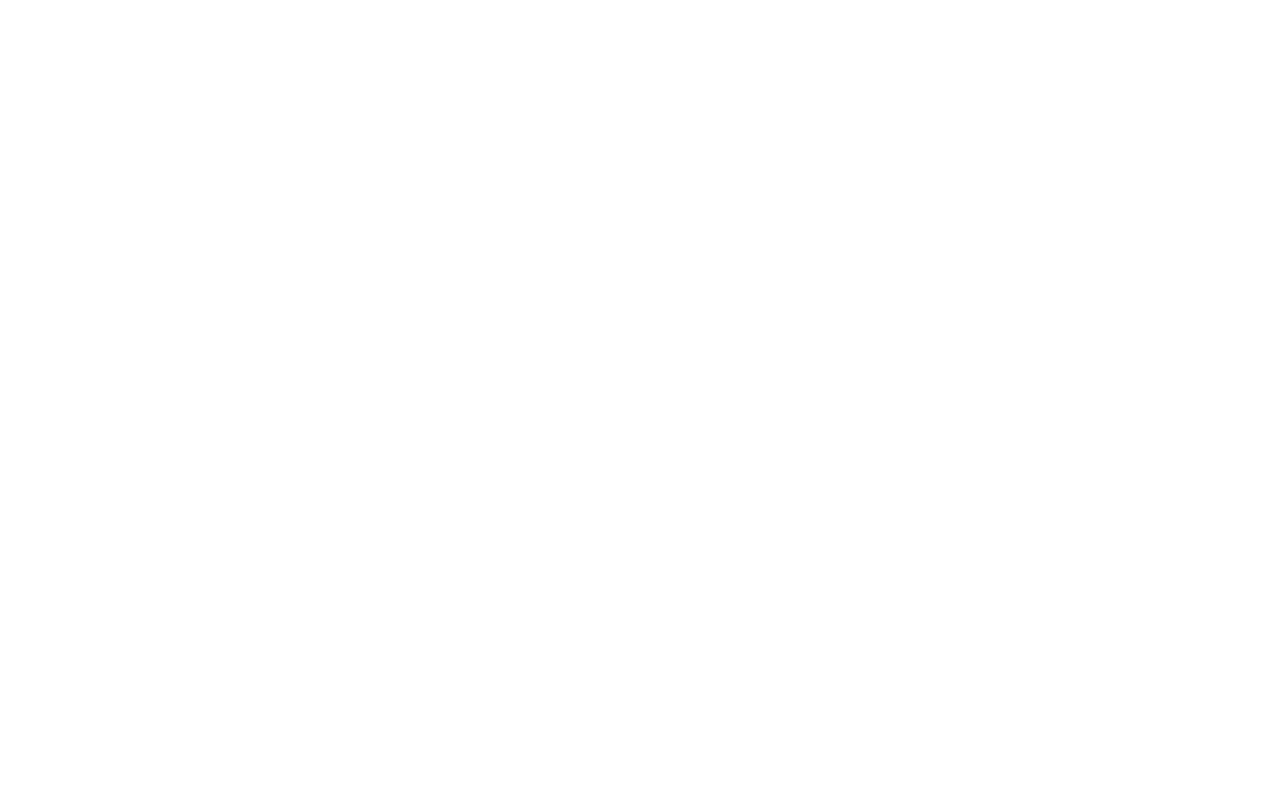
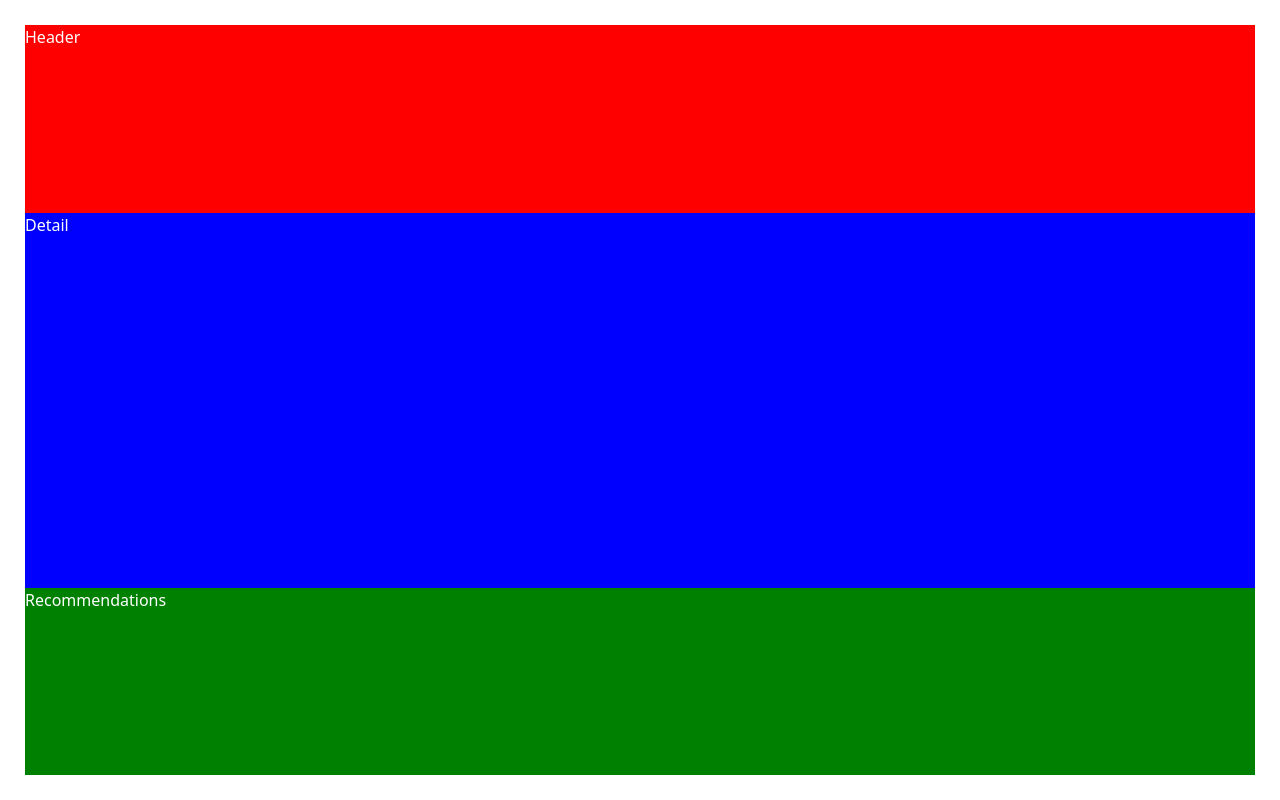
Before and after one commit to RatanaSenpai/ShowSeeker, a React (Create React App) app: page / in a window 1280 px wide. Built offline with nearby package versions, Linux system fonts and the light colour scheme; a web font is replaced by a local one.

Commit message:
💄  LAYOUT > Add Header + Detail + Recommendations

```diff
--- a/src/App.jsx
+++ b/src/App.jsx
@@ -3,5 +3,12 @@
 
 export function App() {
 
-    return <div>Ratana</div>
+    return (
+
+        <div className={s.main_container}>
+            <div className={s.header}>Header</div>
+            <div className={s.tv_show_detail}>Detail</div>
+            <div className={s.recommendations}>Recommendations</div>
+        </div>
+    )
 }
--- a/src/style.module.css
+++ b/src/style.module.css
@@ -0,0 +1,22 @@
+.main_container{
+    display: flex;
+    height: 100vh;
+    padding: 25px;
+    flex-direction: column;
+}
+
+.header{
+    flex: 1;
+    background-color: red;
+}
+
+.tv_show_detail{
+    flex: 2;
+    background-color: blue
+}
+
+.recommendations{
+    flex: 1;
+    background-color: green;
+
+}
```
